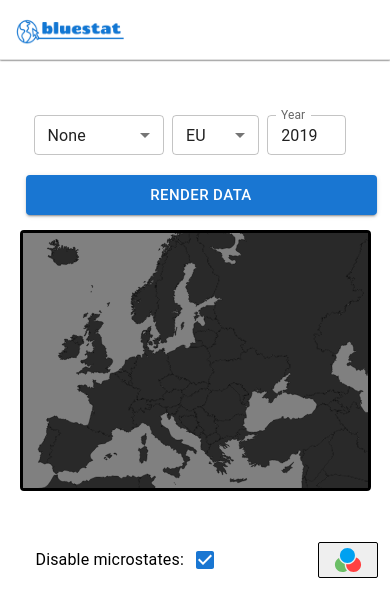
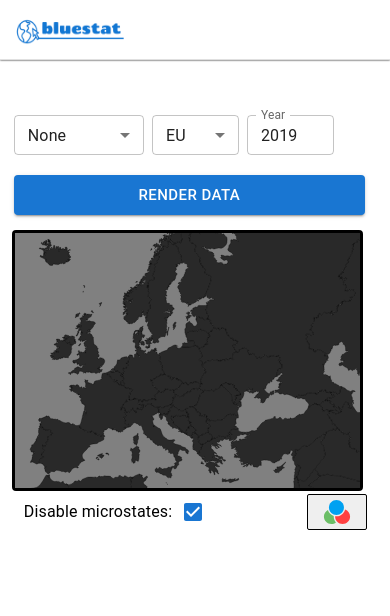
Before and after one commit to gchib00/bluestat, a React (Create React App) app: page / in a window 390 px wide. Shown: the top 616 px of the page. Built offline with nearby package versions, Linux system fonts and the light colour scheme.

Commit message:
added more media queries, improved mobile compatibility

```diff
--- a/src/components/DataCustomization.tsx
+++ b/src/components/DataCustomization.tsx
@@ -38,9 +38,10 @@ const FormContainer = styled.form`
     height: 60px;
   }
   @media (max-width: 365px) {
-    min-width: 180px;
-    width: 90vw;
+    min-width: 0px;
+    width: 100%;
     height: 130px;
+    margin: auto;
     flex-wrap: wrap;
   }
 `
@@ -48,6 +49,7 @@ const DataTypeLabel = styled.label`
   font-family: Arial, Helvetica, sans-serif;
   font-size: 1.1rem;
   color: black;
+  margin-right: 8px;
 `
 interface Props {
   loader: boolean;
@@ -77,7 +79,7 @@ export const DataCustomization = ({loader, dataToProcess, setDataToProcess}: Pro
         <Select
           id="dataType"
           value={dataType}
-          sx={isNarrowScreen ? {width:"100%", marginLeft:1, height:40} : {width:150, marginLeft:1, height:40 }}
+          sx={isNarrowScreen ? {width:"100%", height:40} : {width:150, height:40 }}
           onChange={(e) => setDataType(e.target.value)}
         >
           <MenuItem value="None">None</MenuItem>
@@ -90,7 +92,7 @@ export const DataCustomization = ({loader, dataToProcess, setDataToProcess}: Pro
         </Select>
         <Select
           value={visibleCountries}
-          sx={isNarrowScreen ? {width:"45%", marginLeft:1, height:40}: {width:100, marginLeft:1, height:40}}
+          sx={isNarrowScreen ? {width:"45%", height:40}: {width:100, marginLeft:1, height:40}}
           onChange={(e) => setVisibleCountries(e.target.value)}
         >
           <MenuItem value="EU">EU</MenuItem>
@@ -99,7 +101,7 @@ export const DataCustomization = ({loader, dataToProcess, setDataToProcess}: Pro
         </Select>
         <TextField
           type="number"
-          sx={isNarrowScreen ? {width:"45%", marginLeft:1} : {width:90, marginLeft:1}}
+          sx={isNarrowScreen ? {width:"45%", marginLeft:1} : {width:100, marginLeft:1}}
           InputProps={{ inputProps: {max:2020, min:1990} }}
           size="small"
           defaultValue={selectedYear}
@@ -124,7 +126,7 @@ export const DataCustomization = ({loader, dataToProcess, setDataToProcess}: Pro
           onClick={handleSubmit}
           variant="contained"
           size="large"
-          sx={{height: "40px", width: "90vw", textAlign: "center"}}
+          sx={{height: "40px", width: "100%", textAlign: "center"}}
         >
           { loader ? <CircularProgress size={"24px"} color="inherit" /> : "Render Data" }
         </Button>
--- a/src/components/InteractiveMapEurope.tsx
+++ b/src/components/InteractiveMapEurope.tsx
@@ -8,9 +8,15 @@ import { SecondaryDataCustomization } from "./SecondaryDataCustomization"
 
 //stlying:
 const MainContainer = styled.main`
-  margin: 0px 40px 0px 40px;
+  width: 90vw;
+  margin: 0px 2vw 0px 2vw;
   @media (max-width: 1333px) {
-    margin: 0vh 5vw 0vh 5vw;
+    width: 60vw;
+    margin: 0px 20vw 0px 20vw;
+  }
+  @media (max-width: 900px) {
+    width: 90vw;
+    margin: 0px 2vw 0px 2vw;
   }
 `
 const ContentContainer = styled.div`
@@ -18,6 +24,12 @@ const ContentContainer = styled.div`
   justify-content: space-between;
   flex-direction: row;
   @media (max-width: 1333px) {
+    width: 60vw;
+    flex-direction: column;
+    justify-content: flex-start;
+  }
+  @media (max-width: 900px) {
+    width: 90vw;
     flex-direction: column;
     justify-content: flex-start;
   }
@@ -25,15 +37,20 @@ const ContentContainer = styled.div`
 const MapContainer = styled.div`
   width: 48.6vw;
   min-height: 250px;
-  margin: 0px 0px 0px 4px;
+  margin: 0px 4px 0px 4px;
   border-radius: 4px;
   border: 3px solid black;
   display:flex;
   justify-content: center;
   align-items: center;
   @media (max-width: 1333px) {
+    width: 60vw;
+  }
+  @media (max-width: 900px) {
     width: 90vw;
-    margin: 0rem 2rem 3rem 0rem;
+  }
+  @media (max-width: 365px) {
+    min-height: 130px;
   }
 `
 //relevant countries - for filtering worldbank data:
--- a/src/components/SecondaryDataCustomization.tsx
+++ b/src/components/SecondaryDataCustomization.tsx
@@ -10,12 +10,16 @@ const LowerContainer = styled.div`
   display: flex;
   justify-content: space-between;
   @media (max-width: 1333px) {
+    width: 60vw;
+    margin: 0rem 2rem 0rem 0rem;
+    flex-direction: row;
+  }
+  @media (max-width: 900px) {
     width: 92vw;
     margin: 0rem 2rem 0rem 0rem;
     flex-direction: row;
   }
 `
-
 interface Props {
   dataToProcess: DataToProcess;
   setDataToProcess: React.Dispatch<React.SetStateAction<DataToProcess>>;
```
